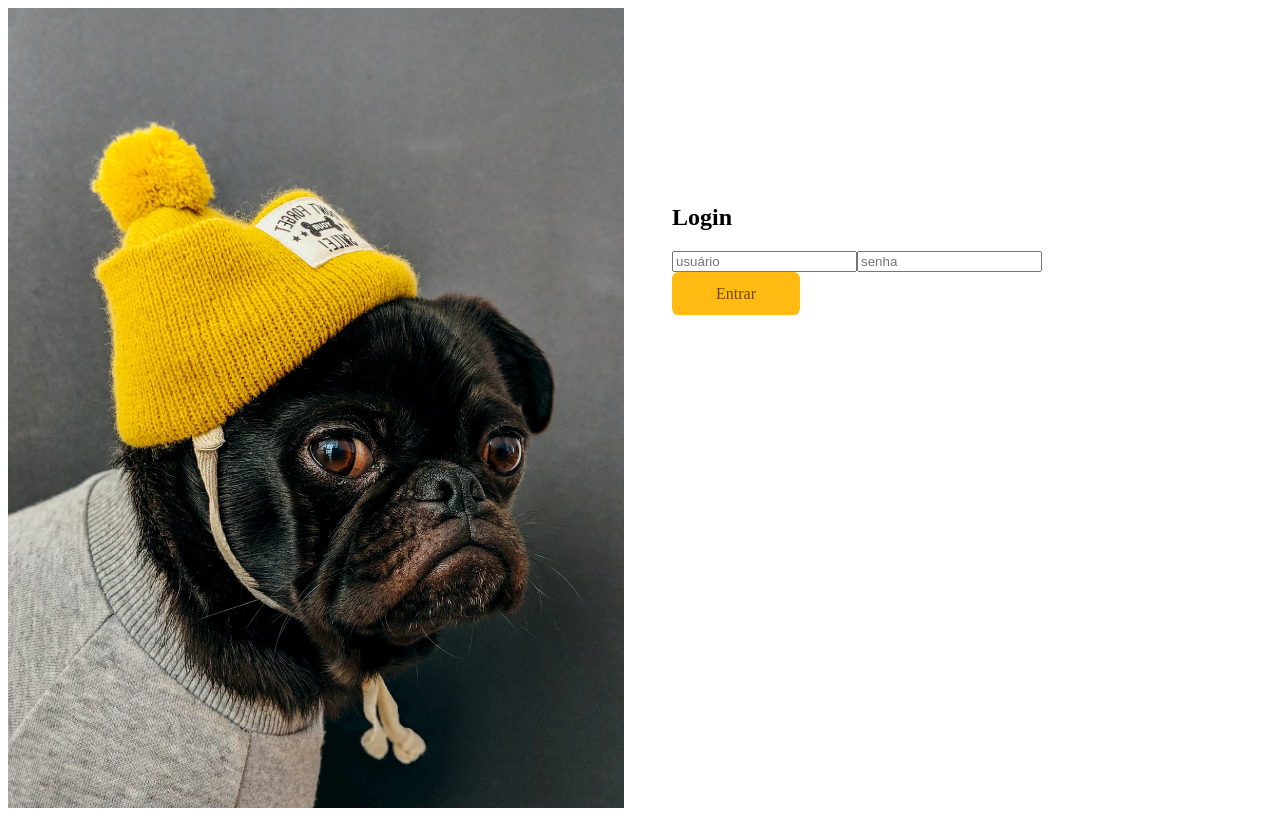
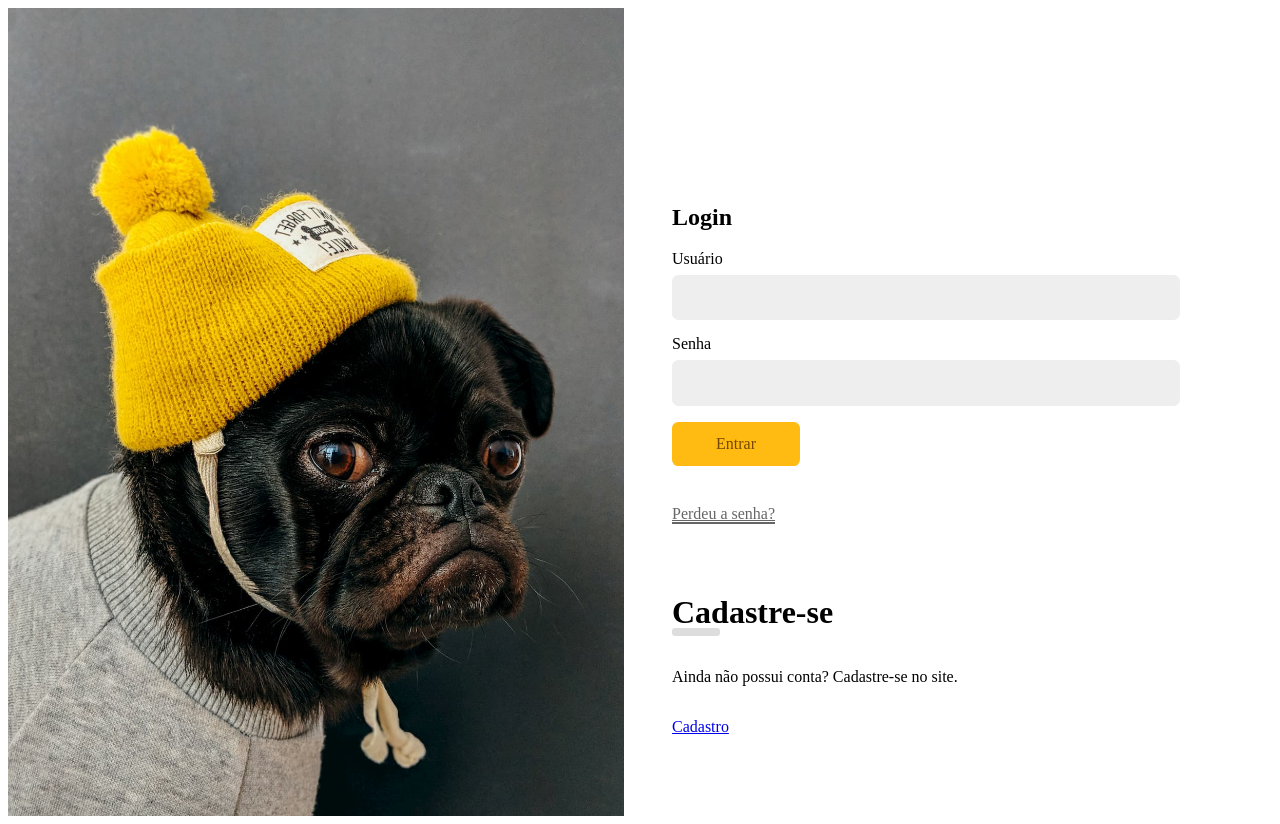
Before and after one commit to Rafael-Mota-Moraes/Dogs-Next, a Next.js app: page /login in a window 1280 px wide. Built offline with nearby package versions, Linux system fonts and the light colour scheme.

Commit message:
Login Estilos

```diff
--- a/src/app/globals.css
+++ b/src/app/globals.css
@@ -103,3 +103,28 @@ a {
 .VictoryContainer {
   height: initial !important;
 }
+
+.button {
+  font-size: 1rem;
+  font-family: var(--type-first);
+  cursor: pointer;
+  border: none;
+  border-radius: 0.4rem;
+  background: #fb1;
+  color: #764701;
+  min-width: 8rem;
+  padding: 0.8rem 1.2rem;
+  box-sizing: border-box;
+  transition: 0.1s;
+}
+
+.button:hover,
+.button:focus {
+  outline: none;
+  box-shadow: 0 0 0 3px #fea, 0 0 0 4px #fb1;
+}
+
+.button:disabled {
+  opacity: 0.5;
+  cursor: wait;
+}
--- /dev/null
+++ b/src/components/forms/input.module.css
@@ -0,0 +1,35 @@
+.wrapper {
+  margin-bottom: 1rem;
+}
+
+.input {
+  border: 1px solid #eee;
+  display: block;
+  width: 100%;
+  font-size: 1rem;
+  padding: 0.8rem;
+  border-radius: 0.4rem;
+  background: #eee;
+  transition: 0.2s;
+}
+
+.input:focus,
+.input:hover {
+  outline: none;
+  border-color: #fb1;
+  background: white;
+  box-shadow: 0 0 0 3px #fea;
+}
+
+.label {
+  display: block;
+  font-size: 1rem;
+  line-height: 1;
+  padding-bottom: 0.5rem;
+}
+
+.error {
+  color: #f31;
+  font-size: 0.875rem;
+  margin-top: 0.25rem;
+}
--- /dev/null
+++ b/src/components/forms/input.tsx
@@ -0,0 +1,18 @@
+import styles from './input.module.css';
+
+type InputProps = React.ComponentProps<'input'> & {
+  label: string;
+  error?: string;
+};
+
+export default function Input({ label, error, ...props }: InputProps) {
+  return (
+    <div className={styles.wrapper}>
+      <label className={styles.label} htmlFor={props.name}>
+        {label}
+      </label>
+      <input className={styles.input} type="text" id={props.name} {...props} />
+      {error && <p className={styles.error}>{error}</p>}
+    </div>
+  );
+}
--- /dev/null
+++ b/src/components/helper/error-message.tsx
@@ -0,0 +1,4 @@
+export default function ErrorMessage({ error }: { error: string }) {
+  if (error === '') return null;
+  return <p style={{ color: '#f31', margin: '1rem 0' }}>{error}</p>;
+}
--- /dev/null
+++ b/src/components/login/login-form.module.css
@@ -0,0 +1,43 @@
+.form {
+  margin-bottom: 2rem;
+}
+
+.perdeu {
+  display: inline-block;
+  color: #666;
+  padding: 0.5rem 0;
+  line-height: 1;
+}
+
+.perdeu::after {
+  content: '';
+  height: 2px;
+  width: 100%;
+  background: currentColor;
+  display: block;
+}
+
+.cadastro {
+  margin-top: 4rem;
+  margin-bottom: 4rem;
+}
+
+.cadastro p {
+  margin-top: 2rem;
+  margin-bottom: 2rem;
+}
+
+.subtitle {
+  font-family: var(--type-second);
+  line-height: 1;
+  font-size: 2rem;
+}
+
+.subtitle::after {
+  content: '';
+  display: block;
+  background: #ddd;
+  height: 0.5rem;
+  width: 3rem;
+  border-radius: 0.2rem;
+}
--- a/src/components/login/login-form.tsx
+++ b/src/components/login/login-form.tsx
@@ -2,6 +2,11 @@
 import login from '@/app/actions/login';
 import { useFormState, useFormStatus } from 'react-dom';
 import Button from '@/components/forms/button';
+import Input from '@/components/forms/input';
+import ErrorMessage from '../helper/error-message';
+import React from 'react';
+import Link from 'next/link';
+import styles from './login-form.module.css';
 
 function FormButton() {
   const { pending } = useFormStatus();
@@ -23,14 +28,28 @@ export default function LoginForm() {
     error: '',
     data: null,
   });
+
+  React.useEffect(() => {
+    if (state.ok) window.location.href = '/conta';
+  }, [state.ok]);
   return (
     <>
-      <form action={action}>
-        <input type="text" name="username" placeholder="usuário" />
-        <input type="password" name="password" placeholder="senha" />
+      <form action={action} className={styles.form}>
+        <Input label="Usuário" name="username" type="text" />
+        <Input label="Senha" name="password" type="password" />
+        <ErrorMessage error={state.error} />
         <FormButton />
-        <p>{state.error}</p>
       </form>
+      <Link className={styles.perdeu} href={'/login/perdeu'}>
+        Perdeu a senha?
+      </Link>
+      <div className={styles.cadastro}>
+        <h2 className={styles.subtitle}>Cadastre-se</h2>
+        <p>Ainda não possui conta? Cadastre-se no site.</p>
+        <Link href="/login/criar" className="button">
+          Cadastro
+        </Link>
+      </div>
     </>
   );
 }
```
